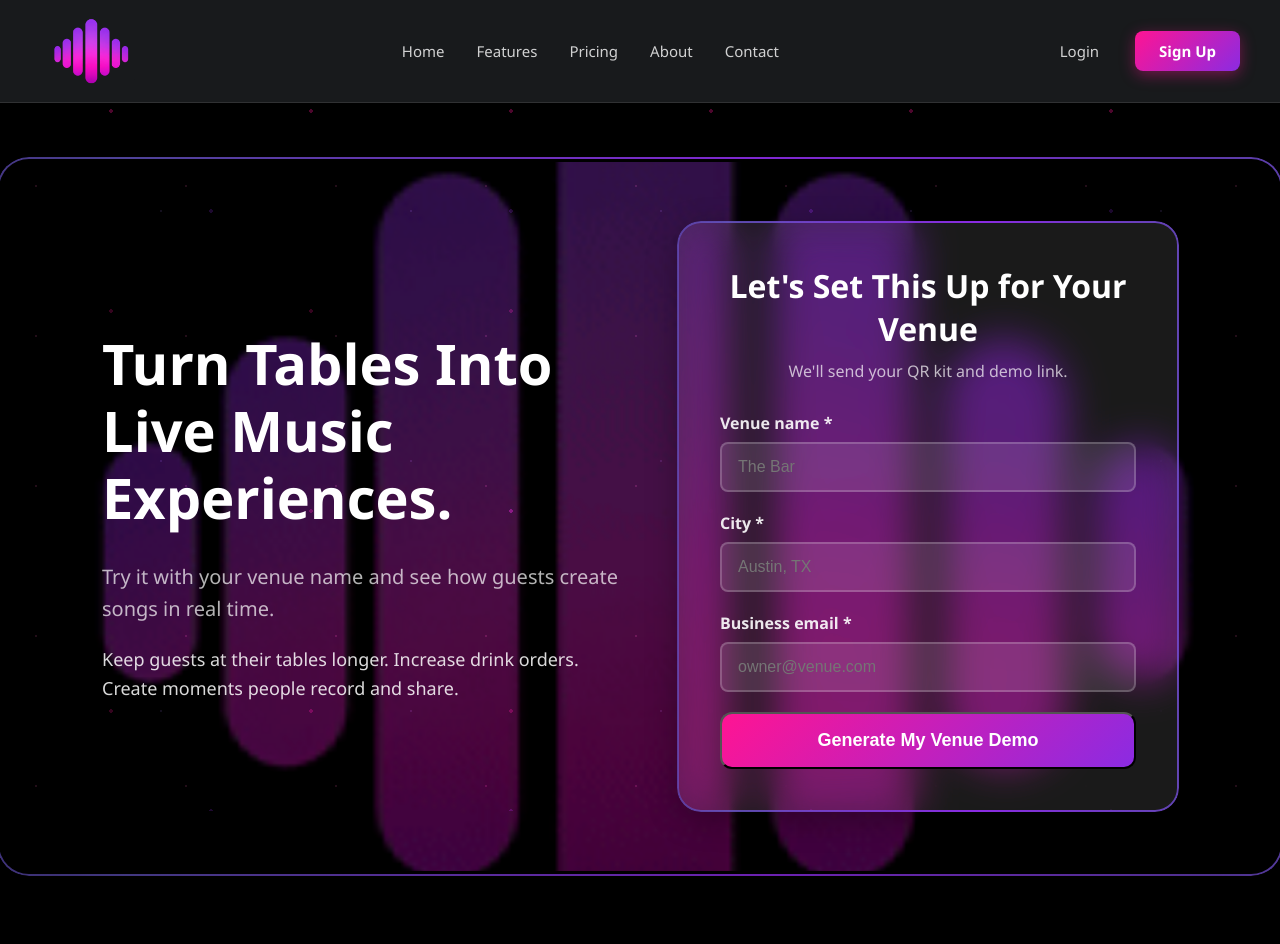
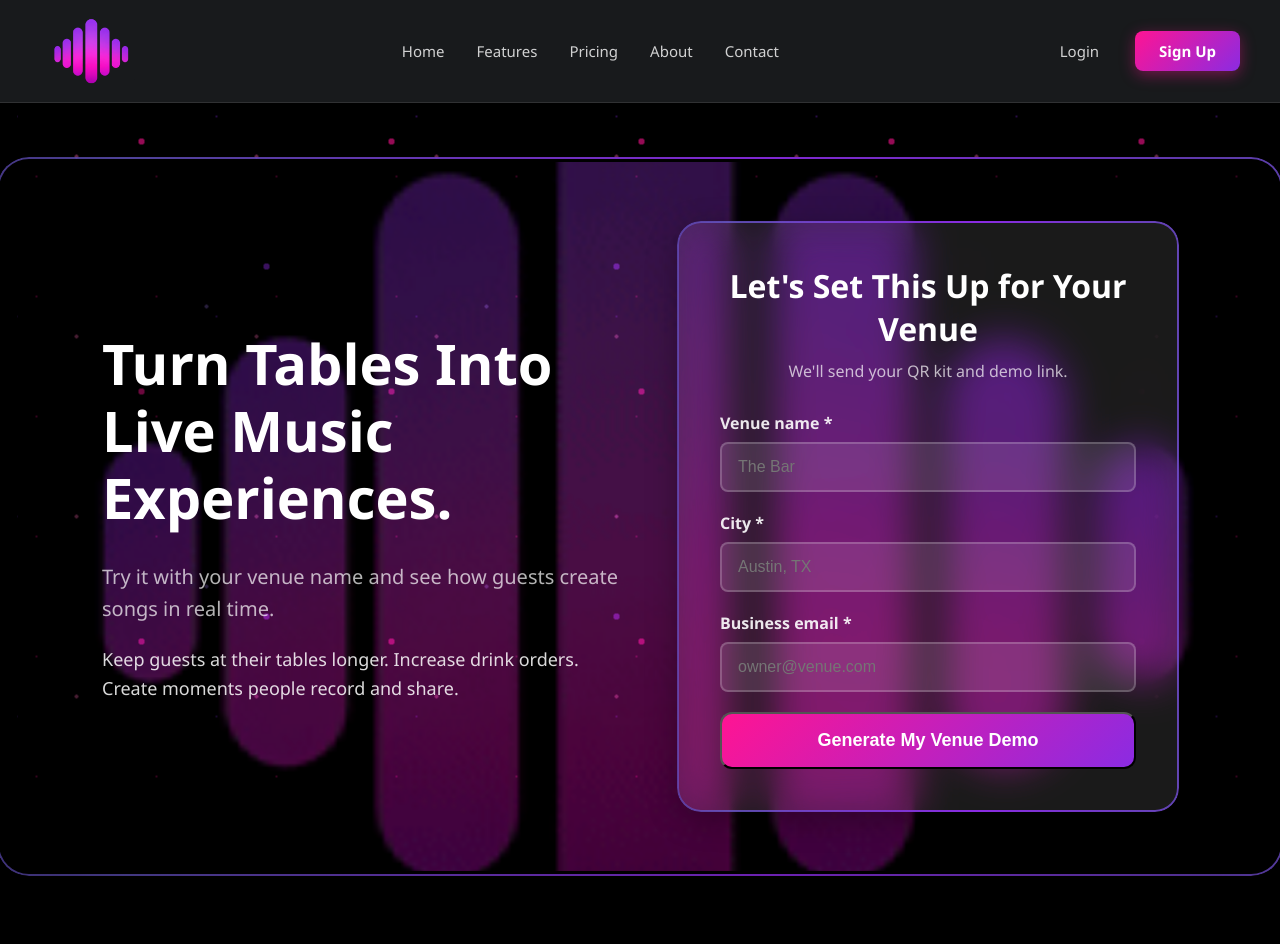
Before and after one commit to CODING4DUMMIES2/whatsthat, a Flask app: page / in a window 1280 px wide; the page is wider, and only the part inside the window is pictured. Shown: the top 944 px of that part. Run offline with Flask 3, Linux system fonts and the light colour scheme; some libraries are stand-ins or nearby versions.

Commit message:
Make particle effect more visible - larger dots, higher opacity, more layers

```diff
--- a/templates/landing.html
+++ b/templates/landing.html
@@ -20,7 +20,7 @@
             overflow-x: hidden;
         }
 
-        /* Particle Effect Background */
+        /* Particle Effect Background - More Visible */
         body::before {
             content: '';
             position: fixed;
@@ -28,15 +28,17 @@
             left: 0;
             width: 100%;
             height: 100%;
-            z-index: -1;
+            z-index: 0;
             background-image:
-                radial-gradient(circle, rgba(255, 20, 147, 0.3) 2px, transparent 2px),
-                radial-gradient(circle, rgba(139, 43, 226, 0.3) 2px, transparent 2px),
-                radial-gradient(circle, rgba(255, 105, 180, 0.2) 1px, transparent 1px),
-                radial-gradient(circle, rgba(147, 112, 219, 0.2) 1px, transparent 1px);
-            background-size: 200px 200px, 300px 300px, 150px 150px, 250px 250px;
-            background-position: 0 0, 50px 50px, 100px 100px, 25px 75px;
-            animation: particleFloat 30s linear infinite;
+                radial-gradient(circle, rgba(255, 20, 147, 0.6) 3px, transparent 3px),
+                radial-gradient(circle, rgba(139, 43, 226, 0.6) 3px, transparent 3px),
+                radial-gradient(circle, rgba(255, 105, 180, 0.4) 2px, transparent 2px),
+                radial-gradient(circle, rgba(147, 112, 219, 0.4) 2px, transparent 2px),
+                radial-gradient(circle, rgba(255, 20, 147, 0.3) 1px, transparent 1px),
+                radial-gradient(circle, rgba(138, 43, 226, 0.3) 1px, transparent 1px);
+            background-size: 250px 250px, 350px 350px, 180px 180px, 280px 280px, 120px 120px, 200px 200px;
+            background-position: 0 0, 75px 75px, 150px 50px, 50px 150px, 200px 100px, 100px 200px;
+            animation: particleFloat 40s linear infinite;
             pointer-events: none;
         }
 
@@ -45,7 +47,7 @@
                 transform: translate(0, 0);
             }
             100% {
-                transform: translate(50px, 50px);
+                transform: translate(100px, 100px);
             }
         }
 
```
